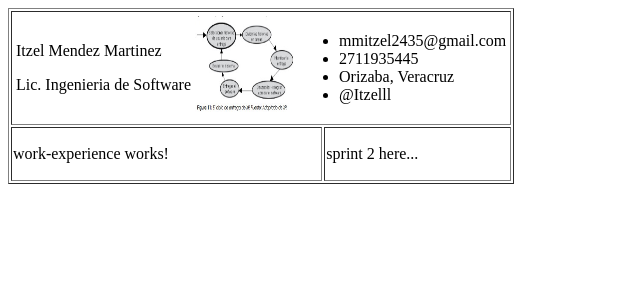
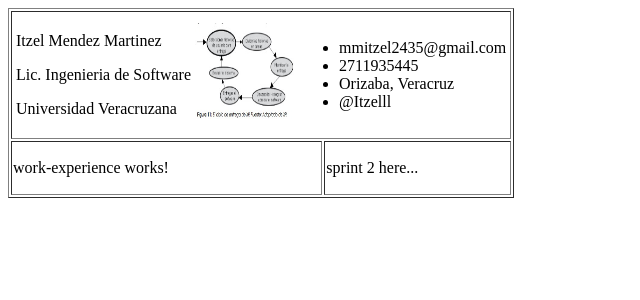
Before and after one commit to Itzelll/Itzelll.github.io, an Angular app: page / in a window 1280 px wide. Shown: the top 300 px of the page, without its empty margins (0-640 px from the left). Built offline with nearby package versions, Linux system fonts and the light colour scheme.

Commit message:
create header #2

```diff
--- a/src/app/header/header.component.html
+++ b/src/app/header/header.component.html
@@ -3,6 +3,7 @@
         <td>
             <p>Itzel Mendez Martinez</p>
             <p>Lic. Ingenieria de Software</p>
+            <p>Universidad Veracruzana</p>
         </td>
         <td>
             <img src="../assets/proceso_imagen.jpg" width="100" height="100">
```
